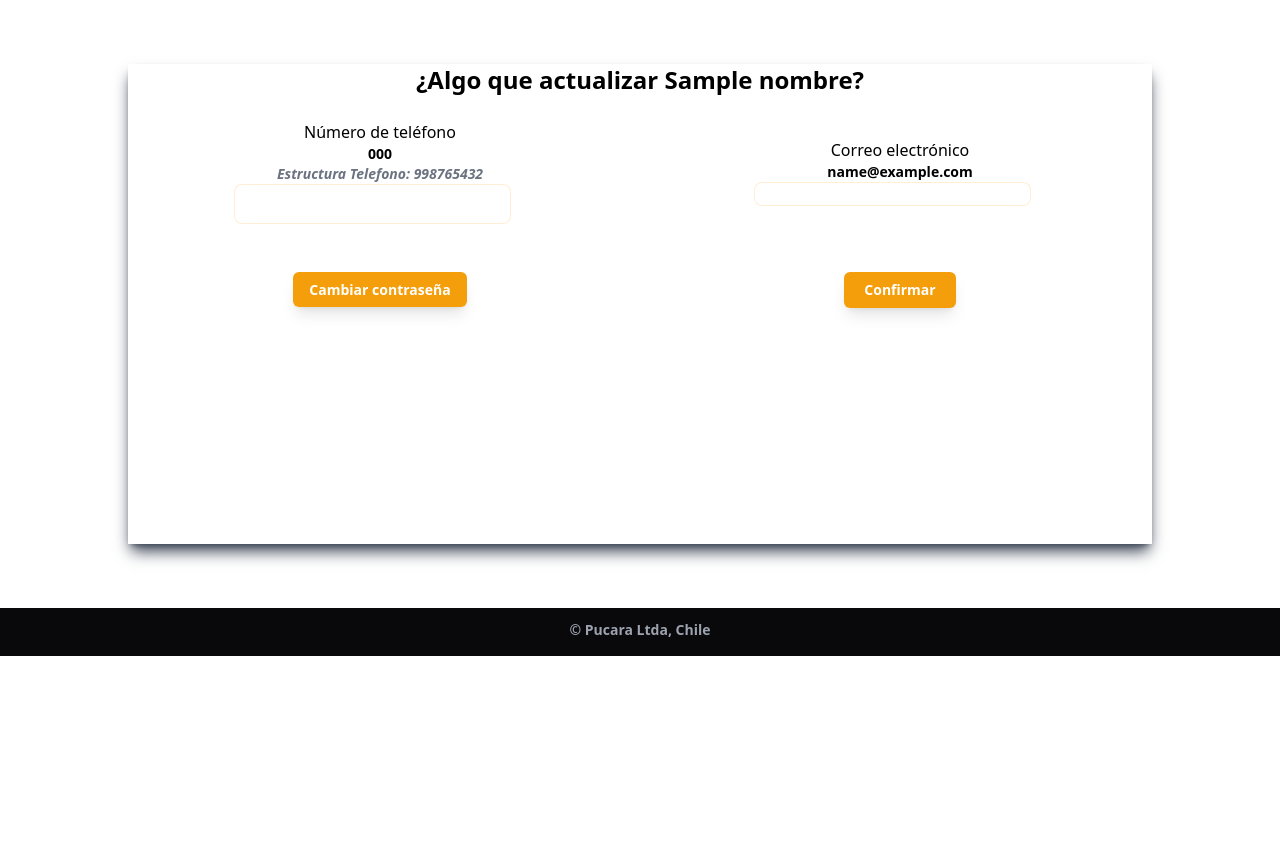
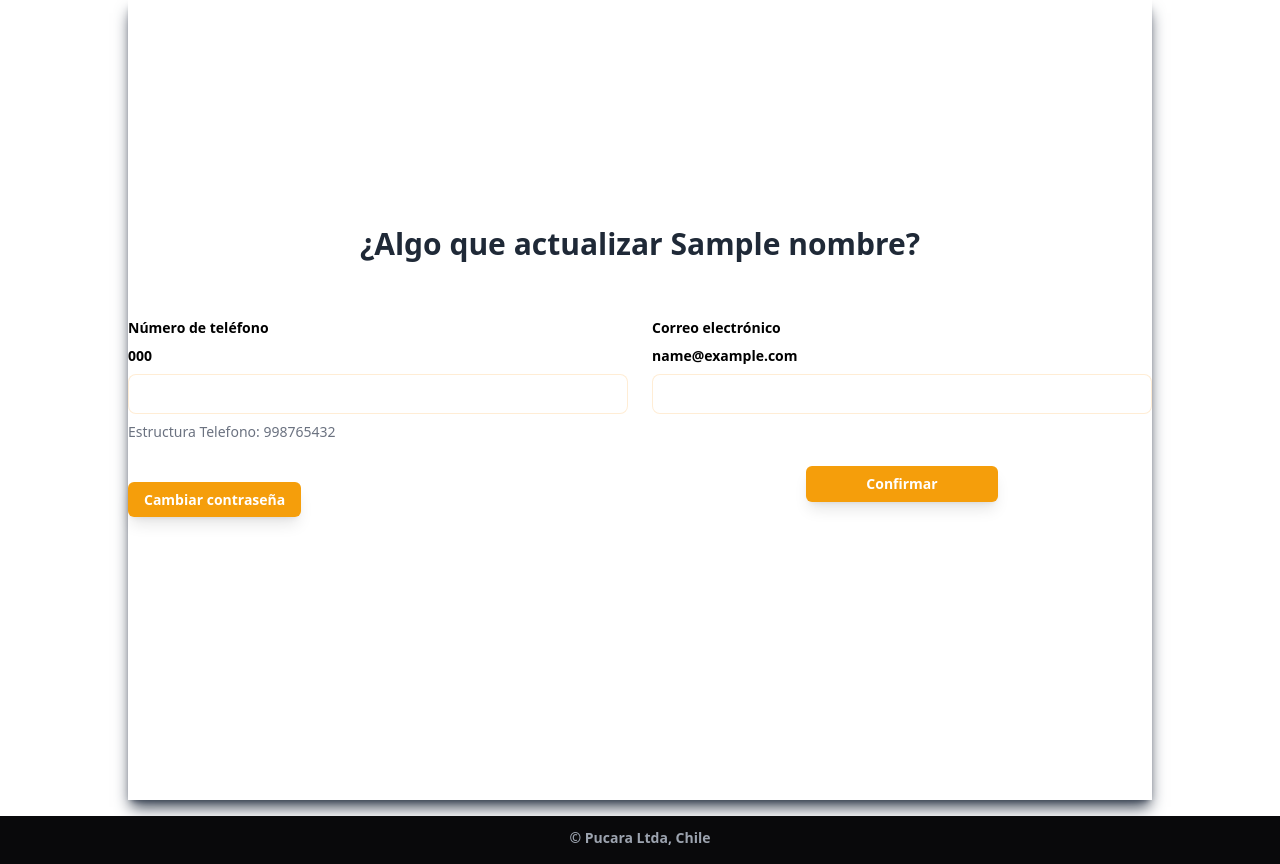
Before and after one commit to Franco-Marchese/pucara-web, a Django app: template appUsuarios/templates/usuario-mod.html in a window 1280 px wide. Shown: the part 128-992 px from the top of the page. Before the commit the page ends 784 px from the top, so only its background shows below. Run offline with Django 4.2, Linux system fonts and the light colour scheme; the template is opened without the code that fills it: most values are stand-ins (such as "Sample title", 1, 10 or a date in 2020); some libraries are stand-ins or nearby versions.

Commit message:
responsividad casi terminar

```diff
--- a/appUsuarios/templates/login.html
+++ b/appUsuarios/templates/login.html
@@ -2,7 +2,7 @@
 {% load static %}
 
 {% block sesion %}
-<div class="bg-white px-32">
+<div class="bg-white px-4 sm:px-32">
     <div class="flex h-3/5 my-16 items-center justify-center px-2 shadow-lg shadow-gray-700 sm:px-6 lg:px-8">
         <div class="w-full max-w-sm space-y-5 ">
             <div class="p-4">
--- a/appUsuarios/templates/usuario-mod.html
+++ b/appUsuarios/templates/usuario-mod.html
@@ -2,76 +2,54 @@
 {% load static %}
 
 {% block usuario-mod %}
-<div class="bg-white px-32 ">
-    <div class="h-3/5 my-16 items-center justify-center px-2 shadow-lg shadow-gray-700">
-        <div class="text-center">
-            <h1 class="text-center text-2xl font-bold"> ¿Algo que actualizar {{nombre}}? </h1>
+<div class="bg-white px-4 sm:px-8 md:px-16 lg:px-32">
+  <div class="h-screen flex flex-col justify-center items-center shadow-lg shadow-gray-700">
+      <div class="text-center mb-8">
+          <h1 class="text-3xl font-bold text-gray-800">¿Algo que actualizar {{nombre}}?</h1>
       </div>
-        <div class=" w-full py-6 ">
-            <form action="{% url 'mod-usuario'%}" method='POST' class='grid items-center grid-cols-2 gap-8'>
+      <div class="w-full py-6">
+          <form action="{% url 'mod-usuario'%}" method='POST' class='grid grid-cols-1 md:grid-cols-2 gap-6'>
               {% csrf_token %}
               <!-- Editar número de teléfono -->
               <div>
-                    <div class="text-center">
-                      <p class="flex flex-col justify-between">
-                        <label> Número de teléfono </label>
+                  <label class="block text-sm font-semibold mb-2">Número de teléfono</label>
+                  <div class="flex items-center mb-2">
                       {% if usuario.telefono %}
-                            <p class="font-bold text-sm"> {{ telefono }} </p>
+                          <p class="font-bold text-sm">{{ telefono }}</p>
                       {% else %}
-                          <p class="font-bold text-sm"> Se recomienda agregar un telefono. </p>
+                          <p class="font-bold text-sm">Se recomienda agregar un teléfono.</p>
                       {% endif %}
-                      </p>
-                      <i class="block font-semibold text-sm text-gray-500">Estructura Telefono: 998765432 </i>
                   </div>
-                    <div class="text-center">
-                        <input
-                        type="text"
-                        name="telefono"
-                        class="px-4 py-2 rounded-lg bg-white mr-4 font-semibold  ring-1 ring-inset ring-orange-100 placeholder:text-gray-400 focus:z-10 focus:ring-2 focus:ring-inset focus:ring-orange-600"
-
-                        >
-                    </div>
+                  <input type="text" name="telefono" class="w-full px-4 py-2 rounded-lg bg-white font-semibold ring-1 ring-inset ring-orange-100 placeholder:text-gray-400 focus:outline-none focus:ring-2 focus:ring-inset focus:ring-orange-600">
+                  <p class="text-sm text-gray-500 mt-2">Estructura Telefono: 998765432</p>
               </div>
               <!-- Editar correo electrónico -->
-                  <div class="my-2">
-                      <div class="text-center">
-                        <label> Correo electrónico </label>
-                      </div>
-                      <div class="">
+              <div>
+                  <label class="block text-sm font-semibold mb-2">Correo electrónico</label>
+                  <div class="flex items-center mb-2">
                       {% if usuario.email %}
-                            <p class="font-bold text-sm text-center"> {{ email }} </p>
+                          <p class="font-bold text-sm">{{ email }}</p>
                       {% else %}
-                          <p class="font-bold text-sm text-center"> Se recomienda agregar un email. </p>
+                          <p class="font-bold text-sm">Se recomienda agregar un correo electrónico.</p>
                       {% endif %}
                   </div>
-
-                    <div class="text-center">
-
-                      <input
-                      type="email"
-                      name="email"
-                      class="px-4 rounded-lg bg-white mr-4 font-semibold ring-1 ring-inset ring-orange-100 placeholder:text-gray-400 focus:z-10 focus:ring-2 focus:ring-inset focus:ring-orange-600"
-
-                      >
-                    </div>
+                  <input type="email" name="email" class="w-full px-4 py-2 rounded-lg bg-white font-semibold ring-1 ring-inset ring-orange-100 placeholder:text-gray-400 focus:outline-none focus:ring-2 focus:ring-inset focus:ring-orange-600">
               </div>
               <!-- <div class="text-center">
                   <p>Grupo</p>
                   <p>{{equipo}}</p>
               </div> -->
-
-
-                  <div class="py-6 text-center">
-                    <a href="{% url 'mod-usuario-pass' %}" class="w-28 py-2 px-4 rounded-md bg-amber-500 text-sm font-semibold shadow-lg text-white hover:bg-amber-600">Cambiar contraseña</a>
+              <div class="py-6 text-center md:text-left">
+                  <a href="{% url 'mod-usuario-pass' %}" class="w-full md:w-48 py-2 px-4 rounded-md bg-amber-500 text-sm font-semibold shadow-lg text-white hover:bg-amber-600">Cambiar contraseña</a>
               </div>
-
               <div class="text-center">
-                    <button type="submit" class='w-28 py-2 px-4 rounded-md bg-amber-500 text-sm font-semibold shadow-lg text-white hover:bg-amber-600'> Confirmar </button>
+                  <button type="submit" class='w-full md:w-48 py-2 px-4 rounded-md bg-amber-500 text-sm font-semibold shadow-lg text-white hover:bg-amber-600'>Confirmar</button>
               </div>
-
           </form>
       </div>
   </div>
 </div>
 
+
+
 {% endblock %}
--- a/pucaraweb/settings.py
+++ b/pucaraweb/settings.py
@@ -104,7 +104,6 @@ DATABASES = {
     }
 }
 
-
 # Password validation
 # https://docs.djangoproject.com/en/4.1/ref/settings/#auth-password-validators
 
```
Also changed, not shown: theme/static/css/dist/styles.css (+73 -1 lines). Lines whose indentation alone changed are shown as unchanged.
